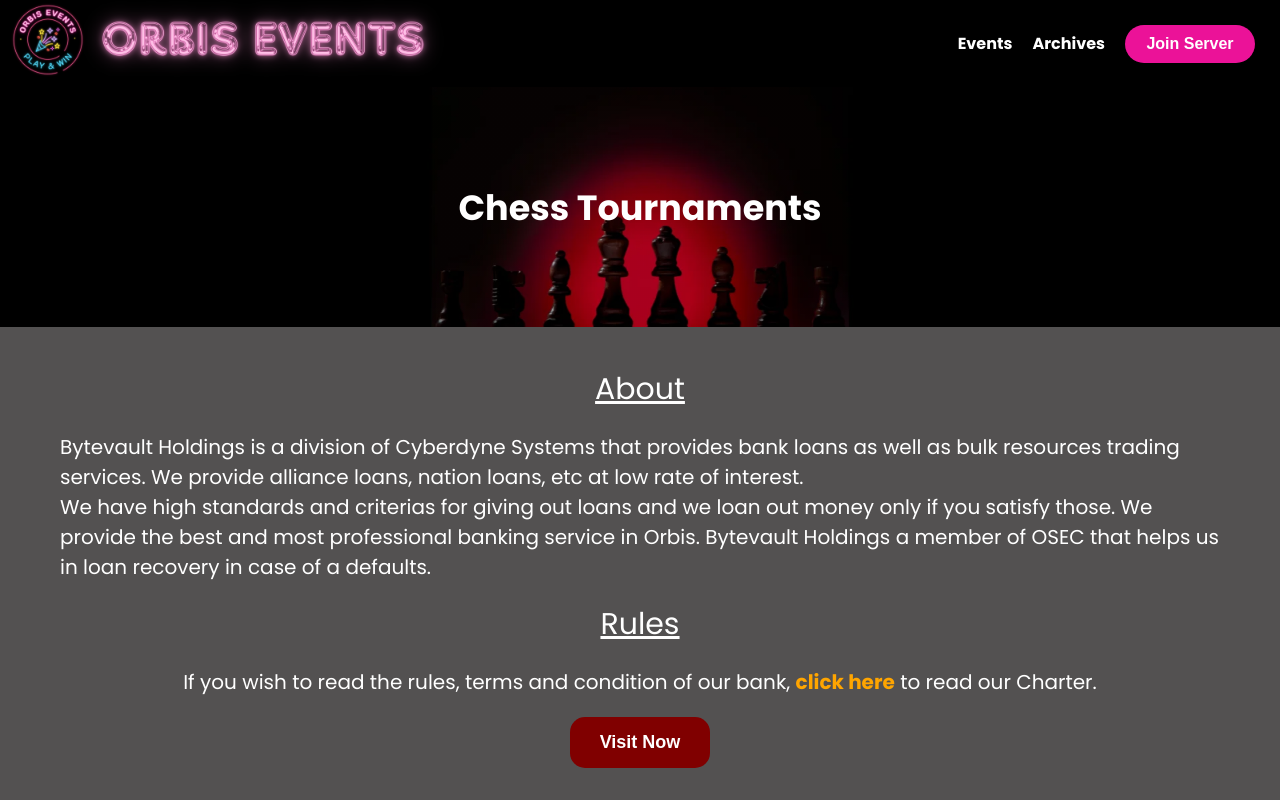
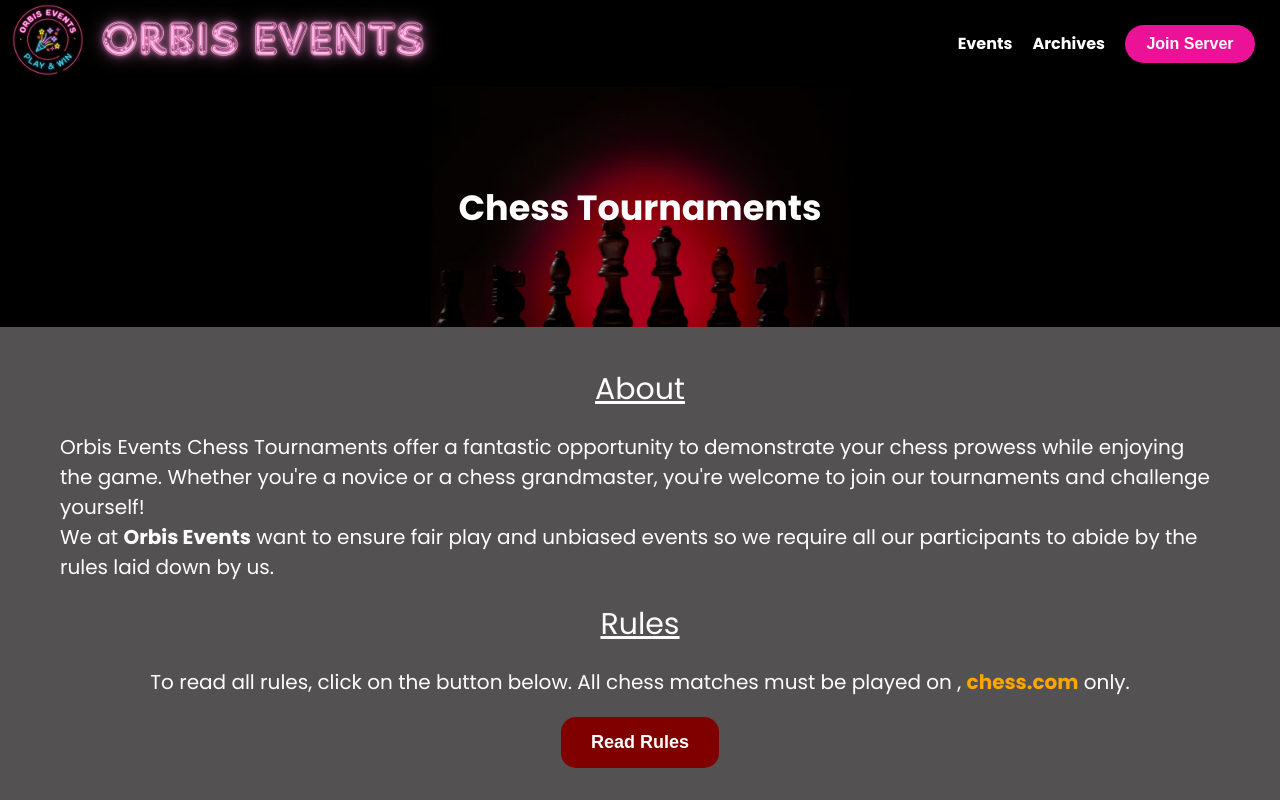
Before and after one commit to ArpitPy/orbisevents, a Next.js app: page /events/chess in a window 1280 px wide. Shown: the top 800 px of the page. Built offline with nearby package versions, Linux system fonts and the light colour scheme.

Commit message:
chess page added

```diff
--- a/src/app/events/chess/page.js
+++ b/src/app/events/chess/page.js
@@ -8,35 +8,36 @@ const page = () => {
         <div className={styles.title}>Chess Tournaments</div>
         <div className={styles.subhead}>About</div>
         <div className={styles.desc}>
-          Bytevault Holdings is a division of Cyberdyne Systems that provides
-          bank loans as well as bulk resources trading services. We provide
-          alliance loans, nation loans, etc at low rate of interest.
+          Orbis Events Chess Tournaments offer a fantastic opportunity to
+          demonstrate your chess prowess while enjoying the game. Whether you're
+          a novice or a chess grandmaster, you're welcome to join our
+          tournaments and challenge yourself!
         </div>
         <div className={styles.desc}>
-          We have high standards and criterias for giving out loans and we loan
-          out money only if you satisfy those. We provide the best and most
-          professional banking service in Orbis. Bytevault Holdings a member of
-          OSEC that helps us in loan recovery in case of a defaults.
+          We at <b>Orbis Events</b> want to ensure fair play and unbiased events
+          so we require all our participants to abide by the rules laid down by
+          us.
         </div>
         <div className={styles.subhead}>Rules</div>
         <div className={styles.desc}>
-          If you wish to read the rules, terms and condition of our bank,{" "}
+          To read all rules, click on the button below. All chess matches must
+          be played on ,{" "}
           <a
             className={styles.links}
             target="_blank"
-            href="https://docs.google.com/document/d/1vxYdk1y0hvM8nA-pDJs-aT4iCkTSMcx0PkDv7D9ZLjs/edit"
+            href="https://www.chess.com/"
           >
-            <b>click here</b>
+            <b>chess.com</b>
           </a>{" "}
-          to read our Charter.
+          only.
         </div>
         <div className={styles.bottom}>
           <a
-            href="https://discord.gg/anYFxMM2wT"
+            href="https://docs.google.com/document/d/1twzJ7KaIE27BskSTMaElwfkt4is_bjb5p_nV5t10Kfo/edit?usp=sharing"
             target="_blank"
             className={styles.butt}
           >
-            <button>Visit Now</button>
+            <button>Read Rules</button>
           </a>
         </div>
       </div>
```
